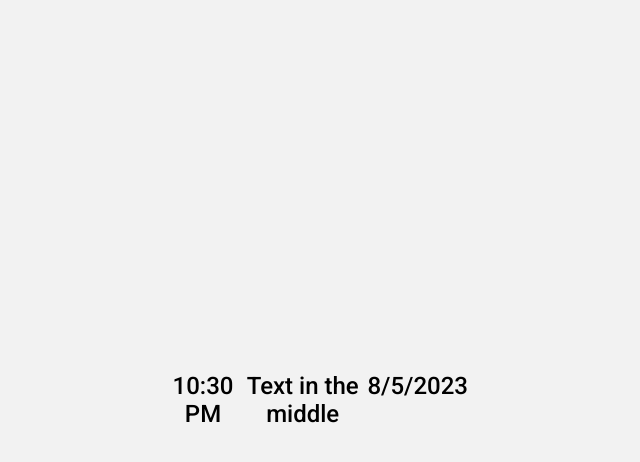
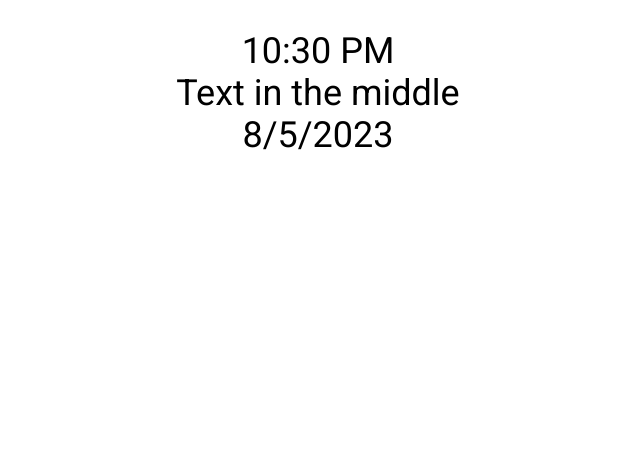
Before and after one commit to NixDev9/jsclock, a plain HTML site: page index.html in a window 1280 px wide. Shown: the whole page, without its empty margins (322-962 px from the left). Drawn offline with Linux system fonts and the light colour scheme.

Commit message:
Update index.html

```diff
--- a/index.html
+++ b/index.html
@@ -1,42 +1,25 @@
 <!DOCTYPE html>
-<html>
+<html lang="en">
 <head>
-  <link href="https://fonts.googleapis.com/css2?family=Roboto:wght@500&display=swap" rel="stylesheet">
+  <meta charset="UTF-8">
+  <meta name="viewport" content="width=device-width, initial-scale=1.0">
+  <title>Visitor's Clock</title>
+  <link rel="stylesheet" href="https://fonts.googleapis.com/css?family=Roboto:400,700&display=swap">
   <style>
-    /* Your CSS styles go here */
     body {
-      font-family: 'Roboto', sans-serif;
-      font-size: 24px;
-      font-weight: 500;
+      font-family: 'Roboto', Arial, sans-serif;
       text-align: center;
       margin: 0;
       padding: 0;
-      display: flex;
-      flex-direction: column;
-      justify-content: center;
-      align-items: center;
-      height: 100vh;
-      background-color: #f2f2f2;
     }
     #clock {
-      display: flex;
-      justify-content: space-between;
-      width: 300px;
-    }
-    #date {
-      text-align: left;
-    }
-    #time {
-      text-align: right;
+      font-size: 36px;
+      margin-top: 30px;
     }
   </style>
 </head>
 <body>
-  <div id="timezone"></div>
-  <div id="date"></div>
   <div id="clock"></div>
-
-  <!-- Include the JavaScript code -->
   <script src="clock.js"></script>
 </body>
 </html>
```
